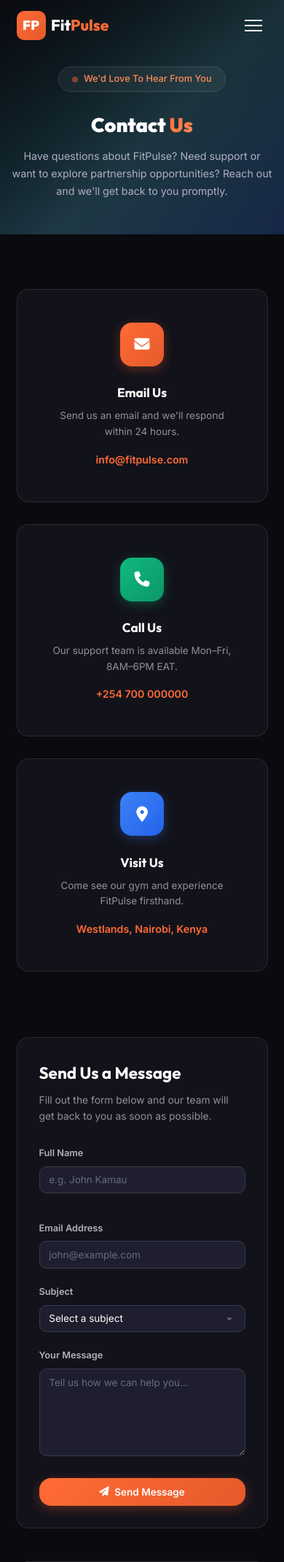
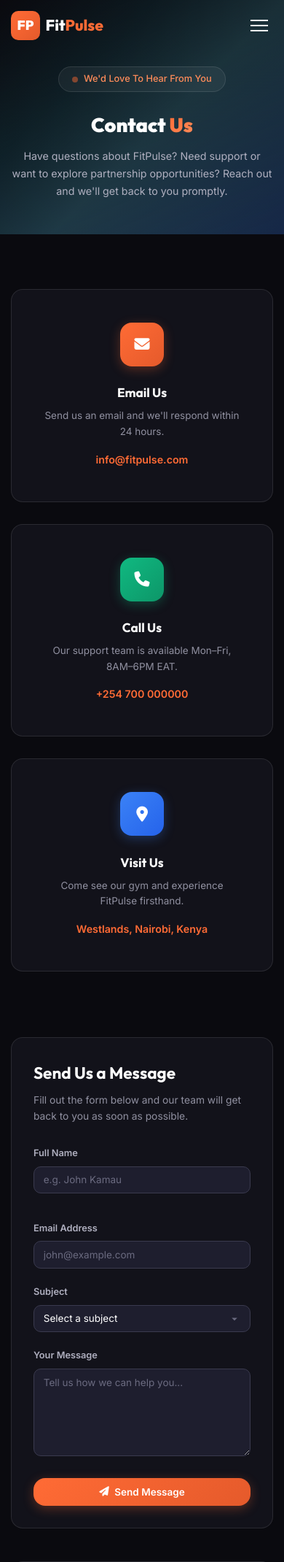
Before and after one commit to Ayatta-programmer/Fitness, a PHP site: page /contact.html in a window 390 px wide. Shown: the top 2140 px of the page at 73% size. Run offline with PHP 8.4, Linux system fonts and the light colour scheme.

Commit message:
On branch main  Your branch is up to date with 'origin/main'.  Changes to be committed: 	modified:   css/style.css

```diff
--- a/css/style.css
+++ b/css/style.css
@@ -2735,3 +2735,246 @@ select.form-control {
   .contact-form-wrap { padding: var(--space-xl); }
   .hours-item { flex-direction: column; gap: var(--space-xs); }
 }
+
+/* ---------- RESPONSIVE HARDENING ---------- */
+.container,
+.main-content,
+.card,
+.card-body,
+.card-header,
+.chart-container,
+.contact-layout > *,
+.faq-question,
+.auth-card,
+.modal,
+.search-bar,
+.search-input,
+.main-header > div,
+.step-card,
+.feature-detail-content {
+  min-width: 0;
+}
+
+iframe,
+canvas,
+svg {
+  max-width: 100%;
+}
+
+.main-header,
+.card-header,
+.form-footer,
+.search-bar,
+.hero-buttons,
+.cta-buttons {
+  flex-wrap: wrap;
+}
+
+.main-header > :last-child,
+.card-header > :last-child {
+  max-width: 100%;
+}
+
+.search-bar {
+  row-gap: var(--space-sm);
+}
+
+.search-input,
+.search-bar .form-control,
+.card-header .search-input {
+  width: 100%;
+  max-width: 100%;
+}
+
+.search-input input {
+  min-width: 0;
+  width: 100%;
+}
+
+.card,
+.stat-card,
+.feature-card,
+.why-card,
+.team-card,
+.contact-info-card,
+.hours-card,
+.support-card,
+.about-stat-item,
+.mv-card,
+.feature-overview-card {
+  overflow: hidden;
+}
+
+.data-table th,
+.data-table td,
+.sidebar-link,
+.hours-item,
+.support-link,
+.contact-link,
+.faq-question,
+.feature-checklist li,
+.section-subtitle,
+.hero p,
+.about-text p,
+.feature-card p,
+.contact-info-card p,
+.support-card p {
+  overflow-wrap: anywhere;
+}
+
+.chart-container {
+  position: relative;
+}
+
+.chart-container canvas {
+  width: 100% !important;
+  height: auto !important;
+}
+
+.page-hero-content,
+.hero-content,
+.cta-content {
+  width: 100%;
+}
+
+.hero h1 {
+  font-size: clamp(2rem, 6vw, 4.5rem);
+}
+
+.section-title {
+  font-size: clamp(1.9rem, 4vw, 2.5rem);
+}
+
+.cta-content h2,
+.about-text h2,
+.page-hero-content h1 {
+  overflow-wrap: anywhere;
+}
+
+@media (min-width: 1400px) {
+  .container {
+    max-width: 1360px;
+  }
+
+  .stats-grid {
+    grid-template-columns: repeat(4, minmax(0, 1fr));
+  }
+
+  .charts-grid {
+    grid-template-columns: repeat(2, minmax(0, 1fr));
+  }
+}
+
+@media (max-width: 1100px) {
+  .contact-info-grid,
+  .team-grid,
+  .features-grid {
+    grid-template-columns: repeat(2, minmax(0, 1fr));
+  }
+
+  .contact-layout,
+  .about-grid {
+    grid-template-columns: 1fr;
+  }
+
+  .main-header {
+    align-items: flex-start;
+  }
+}
+
+@media (max-width: 900px) {
+  .hero-stats {
+    flex-wrap: wrap;
+    gap: var(--space-lg);
+  }
+
+  .feature-detail-row,
+  .contact-layout,
+  .footer-grid {
+    grid-template-columns: 1fr;
+  }
+
+  .main-header {
+    gap: var(--space-md);
+  }
+
+  .card-header .btn,
+  .card-header .search-bar,
+  .card-header .search-input {
+    width: 100%;
+  }
+}
+
+@media (max-width: 640px) {
+  .container {
+    padding: 0 var(--space-md);
+  }
+
+  .auth-page {
+    padding: var(--space-md);
+    align-items: stretch;
+  }
+
+  .auth-card {
+    padding: var(--space-xl);
+  }
+
+  .form-footer {
+    flex-direction: column;
+    align-items: flex-start;
+    gap: var(--space-sm);
+  }
+
+  .contact-info-grid,
+  .team-grid,
+  .features-grid,
+  .about-stats-grid,
+  .why-grid,
+  .feature-overview-grid {
+    grid-template-columns: 1fr !important;
+  }
+
+  .step-wizard {
+    gap: var(--space-md);
+    flex-wrap: wrap;
+  }
+
+  .step {
+    width: calc(50% - 0.5rem);
+    justify-content: center;
+  }
+
+  .main-header > div:first-child {
+    width: 100%;
+  }
+
+  .search-bar {
+    width: 100%;
+    flex-direction: column;
+    align-items: stretch;
+  }
+
+  .pagination {
+    flex-wrap: wrap;
+  }
+
+  .chart-container {
+    padding: var(--space-sm);
+  }
+}
+
+@media (max-width: 380px) {
+  .step {
+    width: 100%;
+  }
+
+  .hero-badge,
+  .badge {
+    max-width: 100%;
+  }
+
+  .btn,
+  .btn-lg {
+    width: 100%;
+  }
+}
```
